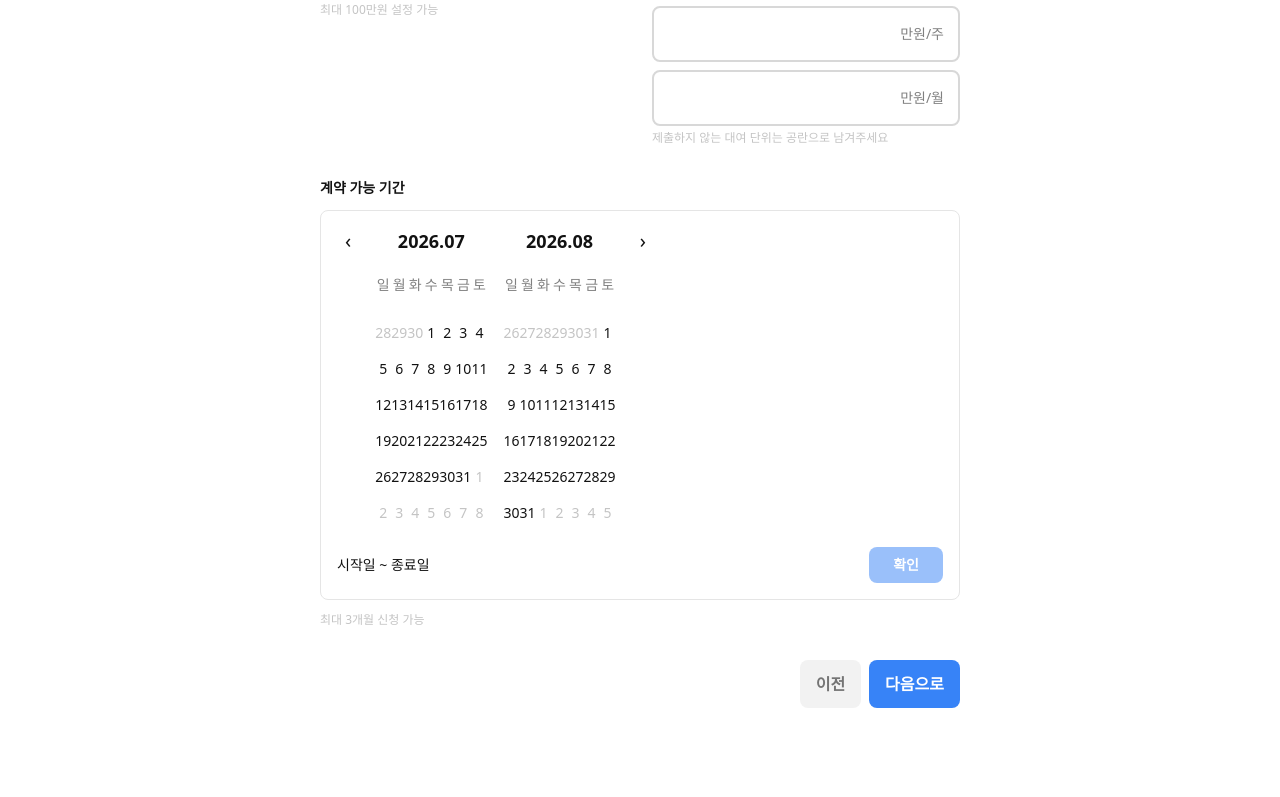
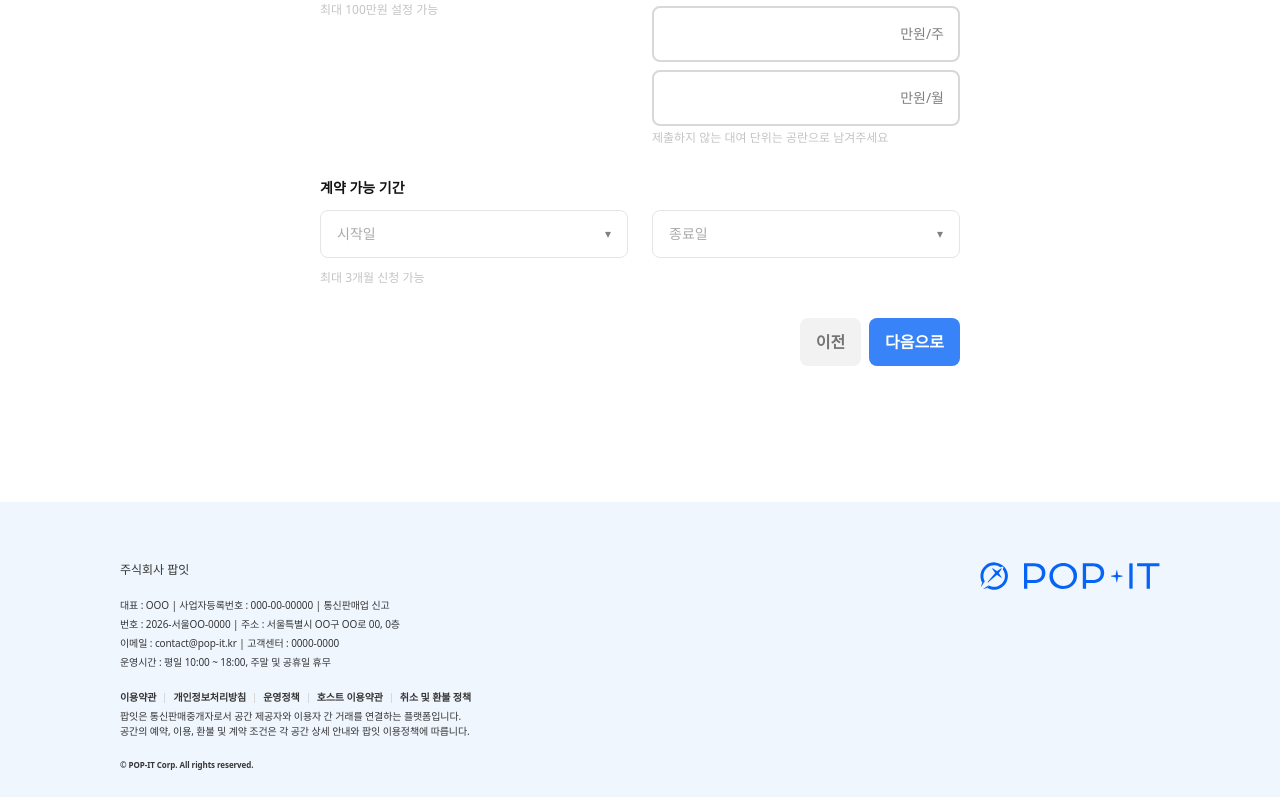
Before and after one commit to UMC-POP-IT/Pop-It-FE, a React (Vite) app: page /host/register/step2 in a window 1280 px wide. Shown: the part 533-1330 px from the top of the page. Built offline with nearby package versions, Linux system fonts and the light colour scheme.

Commit message:
feat: 달력을 피그마대로 필드+팝업(토글) 방식으로 재설계 + 규격 조정 (#52)

```diff
--- a/src/features/host-register/components/DateRangePicker.tsx
+++ b/src/features/host-register/components/DateRangePicker.tsx
@@ -9,7 +9,7 @@ const isSameDay = (a: Date, b: Date) =>
   a.getMonth() === b.getMonth() &&
   a.getDate() === b.getDate();
 
-// Date → "2026-06-21" 문자열로 (store에 저장할 형식)
+// Date → "2026-06-21" (store 저장용)
 const toYmd = (date: Date) => {
   const y = date.getFullYear();
   const m = String(date.getMonth() + 1).padStart(2, "0");
@@ -17,11 +17,20 @@ const toYmd = (date: Date) => {
   return `${y}-${m}-${d}`;
 };
 
+// Date → "2026.06.21" (화면 표시용)
+const toDisplay = (date: Date) => {
+  const y = date.getFullYear();
+  const m = String(date.getMonth() + 1).padStart(2, "0");
+  const d = String(date.getDate()).padStart(2, "0");
+  return `${y}.${m}.${d}`;
+};
+
+// 어떤 '달(base)'의 달력 42칸(6주×7일) 날짜 배열
 const getCalendarDays = (base: Date): Date[] => {
   const year = base.getFullYear();
   const month = base.getMonth();
-  const startOffset = new Date(year, month, 1).getDay(); // 그 달 1일이 무슨 요일? (0은 일요일)
-  const gridStart = new Date(year, month, 1 - startOffset); // 1일에서 그 요일 만큼 앞으로 당김
+  const startOffset = new Date(year, month, 1).getDay(); // 그 달 1일의 요일 (0=일)
+  const gridStart = new Date(year, month, 1 - startOffset); // 1일에서 요일만큼 앞으로
   return Array.from({ length: 42 }, (_, i) => {
     const d = new Date(gridStart);
     d.setDate(gridStart.getDate() + i);
@@ -30,18 +39,28 @@ const getCalendarDays = (base: Date): Date[] => {
 };
 
 interface DateRangePickerProps {
-  onConfirm: (start: string, end: string) => void; // 확인 누르면 부모(store)에 전달
+  initialStart?: string; // store에 저장된 시작일 ("2026-06-21")
+  initialEnd?: string; // store에 저장된 종료일
+  onConfirm: (start: string, end: string) => void; // 확인 시 부모(store)에 전달
 }
 
-export const DateRangePicker = ({ onConfirm }: DateRangePickerProps) => {
-  // 지금 보는 '왼쪽 달' (2개월 중 첫 달)
-  const [viewDate, setViewDate] = useState(new Date());
-  // 선택한 범위 (아직 없으면 null)
-  const [startDate, setStartDate] = useState<Date | null>(null);
-  const [endDate, setEndDate] = useState<Date | null>(null);
+export const DateRangePicker = ({
+  initialStart,
+  initialEnd,
+  onConfirm,
+}: DateRangePickerProps) => {
+  const [isOpen, setIsOpen] = useState(false); // 달력 팝업 열림/닫힘
+  const [viewDate, setViewDate] = useState(new Date()); // 왼쪽에 보이는 달
+  // 선택 범위 (store 값이 있으면 그걸로 초기화)
+  const [startDate, setStartDate] = useState<Date | null>(
+    initialStart ? new Date(initialStart) : null,
+  );
+  const [endDate, setEndDate] = useState<Date | null>(
+    initialEnd ? new Date(initialEnd) : null,
+  );
 
   const handleSelectDate = (date: Date) => {
-    // 시작이 없거나, 이미 범위를 다 골랐으면 → 새로 시작
+    // 시작이 없거나 이미 범위를 다 골랐으면 → 새로 시작
     if (!startDate || endDate) {
       setStartDate(date);
       setEndDate(null);
@@ -53,34 +72,47 @@ export const DateRangePicker = ({ onConfirm }: DateRangePickerProps) => {
       setEndDate(null);
       return;
     }
-    // 그 외 → 종료일로 확정
     setEndDate(date);
   };
 
-  //날짜 칸 하이라이트
+  // 날짜 칸 색칠
   const getDayClassName = (date: Date, base: Date) => {
     const isCurrentMonth = date.getMonth() === base.getMonth();
-
-    // 시작일 또는 종료일 → 파란 동그라미
     if (
       (startDate && isSameDay(date, startDate)) ||
       (endDate && isSameDay(date, endDate))
     ) {
-      return "bg-primary text-white rounded-md";
+      return "bg-primary rounded-full text-white";
     }
-    // 시작~종료 사이 → 연한 파랑
     if (startDate && endDate && date > startDate && date < endDate) {
       return "bg-primary-light text-text-primary";
     }
-    // 이번 달이 아니면(앞뒤 달 날짜) 흐리게
     return isCurrentMonth ? "text-text-primary" : "text-text-disabled";
   };
 
-  // 한 달치 달력 JSX를 만든다 (base = 그릴 달)
+  // 확인 → store에 저장하고 팝업 닫기
+  const handleConfirm = () => {
+    if (startDate && endDate) {
+      onConfirm(toYmd(startDate), toYmd(endDate));
+      setIsOpen(false);
+    }
+  };
+
+  const nextMonth = new Date(
+    viewDate.getFullYear(),
+    viewDate.getMonth() + 1,
+    1,
+  );
+  const goPrev = () =>
+    setViewDate(new Date(viewDate.getFullYear(), viewDate.getMonth() - 1, 1));
+  const goNext = () =>
+    setViewDate(new Date(viewDate.getFullYear(), viewDate.getMonth() + 1, 1));
+
+  // 한 달치 달력 JSX
   const renderMonth = (base: Date) => (
-    <div className="flex flex-col gap-3">
+    <div className="flex flex-col gap-2">
       {/* 월 표시 (예: 2026.06) */}
-      <div className="text-text-primary text-center text-lg font-bold">
+      <div className="text-text-primary mb-1 text-center text-base font-bold">
         {base.getFullYear()}.{String(base.getMonth() + 1).padStart(2, "0")}
       </div>
       {/* 요일 줄 */}
@@ -88,7 +120,7 @@ export const DateRangePicker = ({ onConfirm }: DateRangePickerProps) => {
         {WEEKDAYS.map((day) => (
           <span
             key={day}
-            className="text-text-secondary py-2 text-center text-sm"
+            className="text-text-secondary flex h-8 w-9 items-center justify-center text-xs"
           >
             {day}
           </span>
@@ -101,7 +133,7 @@ export const DateRangePicker = ({ onConfirm }: DateRangePickerProps) => {
             type="button"
             key={date.toISOString()}
             onClick={() => handleSelectDate(date)}
-            className={`py-2 text-sm ${getDayClassName(date, base)}`}
+            className={`flex h-9 w-9 items-center justify-center text-sm ${getDayClassName(date, base)}`}
           >
             {date.getDate()}
           </button>
@@ -110,65 +142,77 @@ export const DateRangePicker = ({ onConfirm }: DateRangePickerProps) => {
     </div>
   );
 
-  const nextMonth = new Date(
-    viewDate.getFullYear(),
-    viewDate.getMonth() + 1,
-    1,
-  );
-
-  // 월 이동
-  const goPrev = () =>
-    setViewDate(new Date(viewDate.getFullYear(), viewDate.getMonth() - 1, 1));
-  const goNext = () =>
-    setViewDate(new Date(viewDate.getFullYear(), viewDate.getMonth() + 1, 1));
+  // 필드에 보여줄 텍스트
+  const fieldText = (d: Date | null, placeholder: string) =>
+    d ? toDisplay(d) : placeholder;
 
   return (
-    <div className="border-border rounded-lg border bg-white p-4">
+    <div className="relative">
+      {/* 시작일 / 종료일 필드 (클릭하면 달력 팝업 열림) */}
+      <div className="grid grid-cols-2 gap-6">
+        {[
+          { date: startDate, label: "시작일" },
+          { date: endDate, label: "종료일" },
+        ].map((field) => (
+          <button
+            key={field.label}
+            type="button"
+            onClick={() => setIsOpen((v) => !v)}
+            className="border-border flex h-12 items-center justify-between rounded-lg border bg-white px-4 text-sm"
+          >
+            <span
+              className={
+                field.date ? "text-text-primary" : "text-text-placeholder"
+              }
+            >
+              {fieldText(field.date, field.label)}
+            </span>
+            <span className="text-text-secondary text-xs">▾</span>
+          </button>
+        ))}
+      </div>
+
+      {/* 달력 팝업 (isOpen일 때만, 필드 아래에 떠 있음) */}
+      {isOpen && (
+        <div className="border-border absolute left-0 z-10 mt-2 rounded-xl border bg-white p-5 shadow-lg">
           <div className="flex items-start gap-4">
-        {/* 이전 달 */}
             <button
               type="button"
               onClick={goPrev}
               aria-label="이전 달"
-          className="text-text-primary px-2 text-xl"
+              className="text-text-primary px-1 text-xl"
             >
               ‹
             </button>
-
-        {/* 2개월 나란히 */}
             {renderMonth(viewDate)}
             {renderMonth(nextMonth)}
-
-        {/* 다음 달 */}
             <button
               type="button"
               onClick={goNext}
               aria-label="다음 달"
-          className="text-text-primary px-2 text-xl"
+              className="text-text-primary px-1 text-xl"
             >
               ›
             </button>
           </div>
 
-      {/* 선택된 범위 표시 + 확인 버튼 */}
+          {/* 선택 범위 + 확인 */}
           <div className="mt-4 flex items-center justify-between">
-        <span className="text-text-primary text-sm">
-          {startDate ? toYmd(startDate) : "시작일"} ~{" "}
-          {endDate ? toYmd(endDate) : "종료일"}
+            <span className="text-text-secondary text-sm">
+              {fieldText(startDate, "시작일")} ~ {fieldText(endDate, "종료일")}
             </span>
             <button
               type="button"
               disabled={!(startDate && endDate)}
-          onClick={() => {
-            if (startDate && endDate)
-              onConfirm(toYmd(startDate), toYmd(endDate));
-          }}
+              onClick={handleConfirm}
               className="bg-primary rounded-lg px-6 py-2 text-sm font-bold text-white disabled:opacity-40"
             >
               확인
             </button>
           </div>
         </div>
+      )}
+    </div>
   );
 };
 
--- a/src/features/host-register/pages/RegisterStep2.tsx
+++ b/src/features/host-register/pages/RegisterStep2.tsx
@@ -106,19 +106,15 @@ export const RegisterStep2 = () => {
             계약 가능 기간
           </span>
 
-          {/* 달력에서 범위 선택 → 확인 누르면 store에 저장 */}
+          {/* 필드 클릭 → 달력 팝업 → 확인 시 store 저장.
+              store 값으로 초기화(뒤로 왔을 때 유지) */}
           <DateRangePicker
+            initialStart={form.startDate}
+            initialEnd={form.endDate}
             onConfirm={(start, end) =>
               setValues({ startDate: start, endDate: end })
             }
           />
-
-          {/* 선택된 기간 표시 (store 값) */}
-          {form.startDate && form.endDate && (
-            <span className="text-text-primary text-sm">
-              선택: {form.startDate} ~ {form.endDate}
-            </span>
-          )}
 
           <span className="text-text-disabled text-xs">
             최대 3개월 신청 가능
```
Lines whose indentation alone changed are shown as unchanged.
